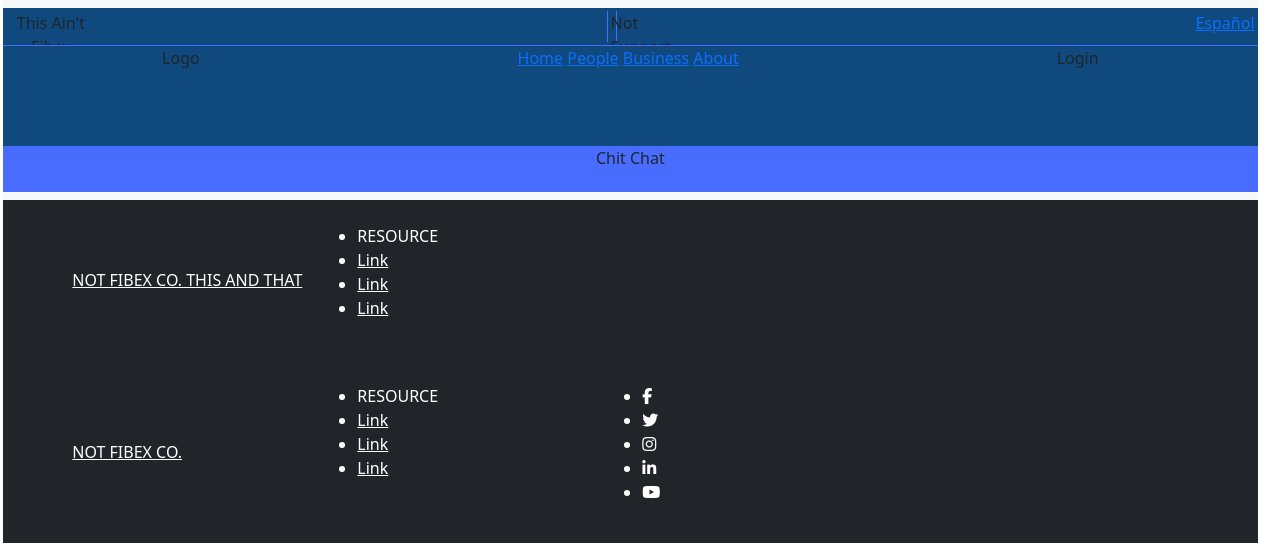
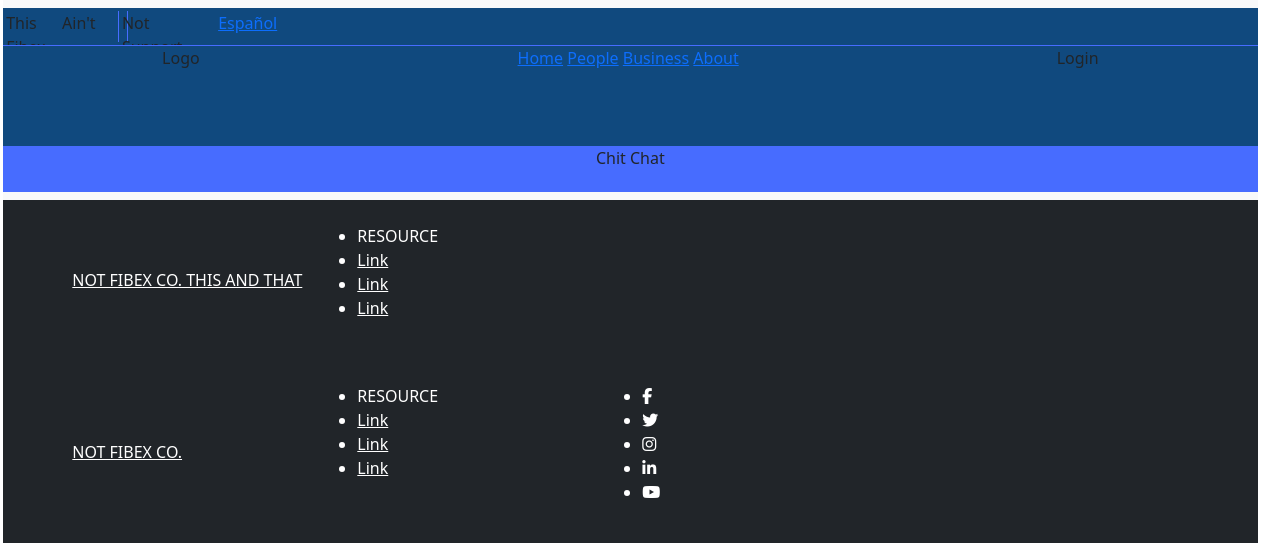
Before and after one commit to laponte16/isp-sample, a PHP site: page / in a window 1280 px wide. Shown: the top 543 px of the page. Run offline with PHP 8.4, Linux system fonts and the light colour scheme; some libraries are stand-ins or nearby versions.

Commit message:
Update styles.css

```diff
--- a/styles.css
+++ b/styles.css
@@ -34,8 +34,8 @@ nav{
 
     display: flex;
     flex-flow: row nowrap;
-    justify-content: space-between;
-    text-align: center;
+    justify-content: normal;
+    text-align: justify;
 }
 .navTop1{
     width: 80%;
```
